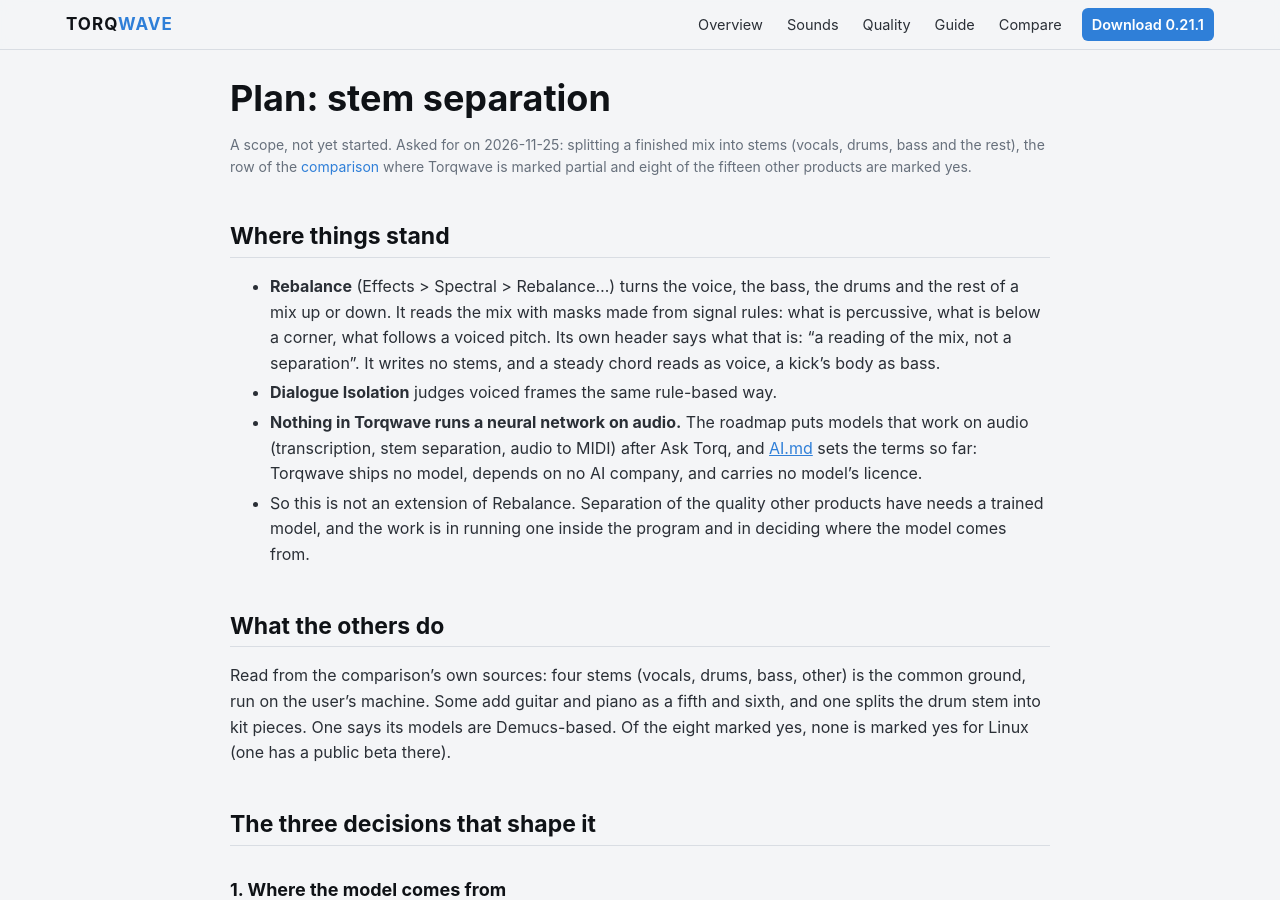
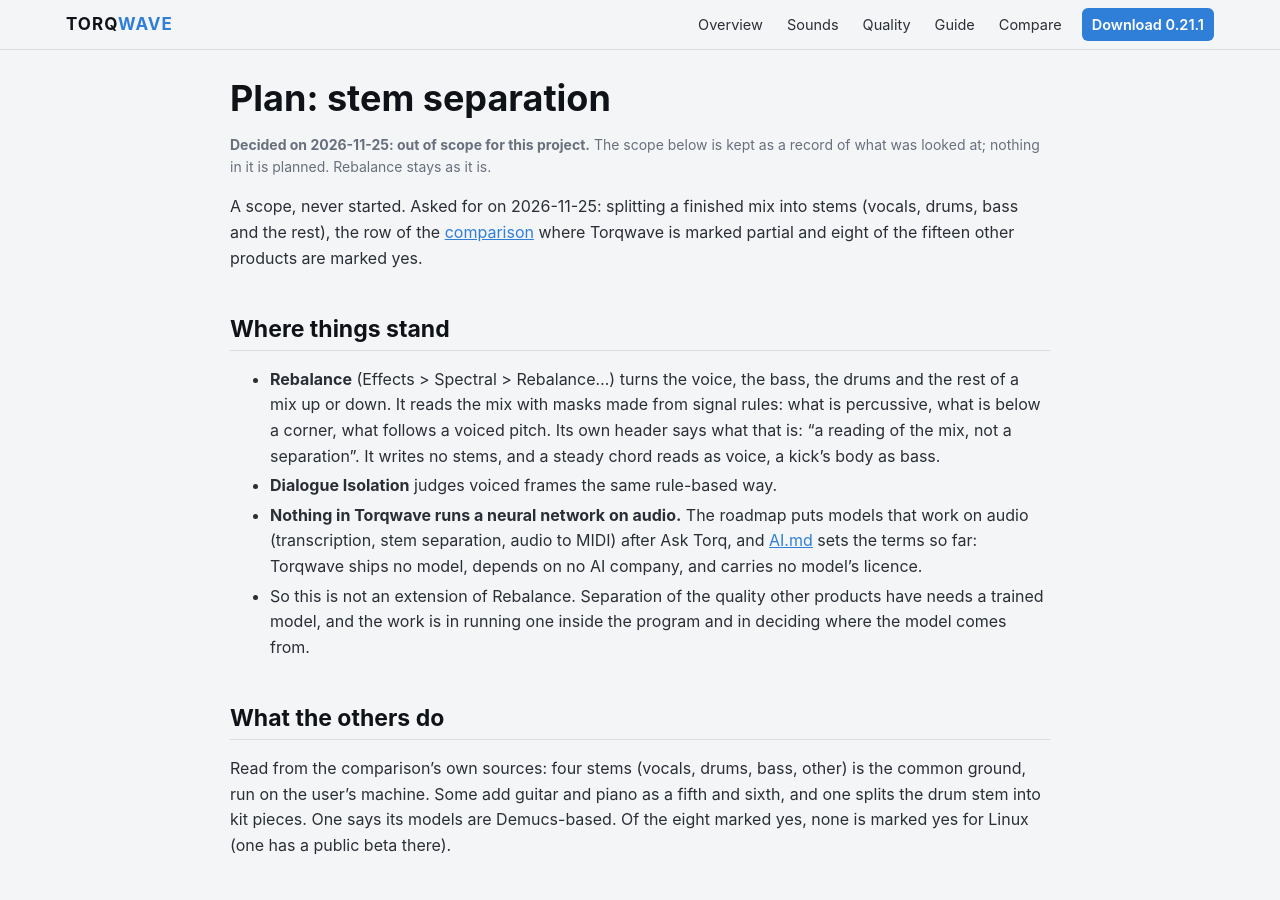
Before and after one commit to BobClawblaw/torqwave, a Jekyll site: the page built from docs/plans/PLAN-STEM-SEPARATION.md, in a window 1280 px wide and 900 px high. Built offline with Jekyll 4.4.1, drawn with Linux system fonts in a browser that asks for light colours; our own code applies the rules of GitHub Pages for plain Markdown files.

Commit message:
Plan: stem separation is out of scope

```diff
--- a/docs/plans/PLAN-STEM-SEPARATION.md
+++ b/docs/plans/PLAN-STEM-SEPARATION.md
@@ -1,6 +1,8 @@
 # Plan: stem separation
 
-A scope, not yet started. Asked for on 2026-11-25: splitting a finished mix into stems (vocals, drums, bass and the rest), the row of the [comparison](../compare/MATRIX.md) where Torqwave is marked partial and eight of the fifteen other products are marked yes.
+**Decided on 2026-11-25: out of scope for this project.** The scope below is kept as a record of what was looked at; nothing in it is planned. Rebalance stays as it is.
+
+A scope, never started. Asked for on 2026-11-25: splitting a finished mix into stems (vocals, drums, bass and the rest), the row of the [comparison](../compare/MATRIX.md) where Torqwave is marked partial and eight of the fifteen other products are marked yes.
 
 ## Where things stand
 
```
